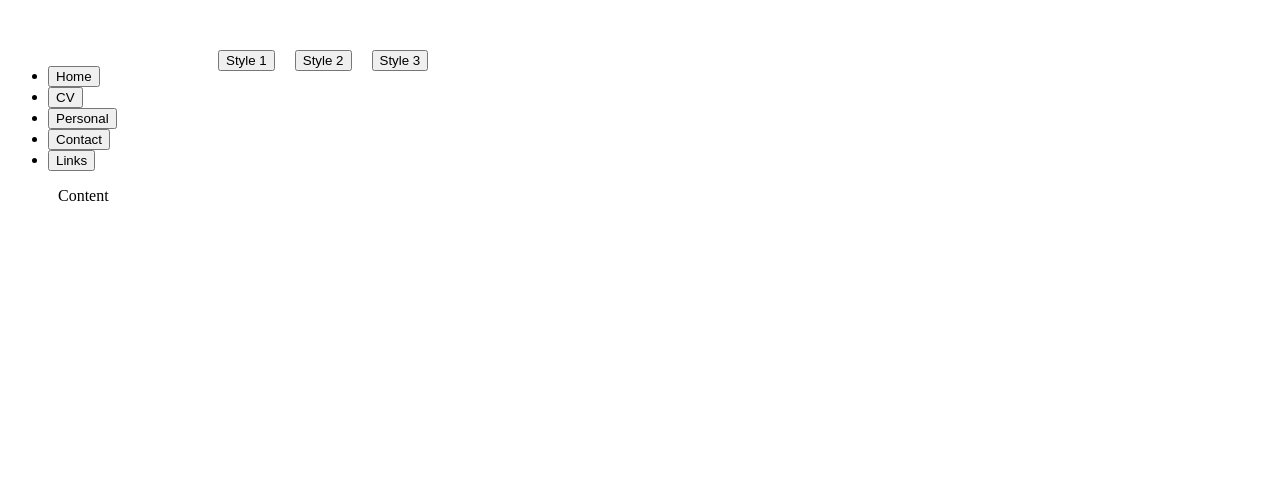
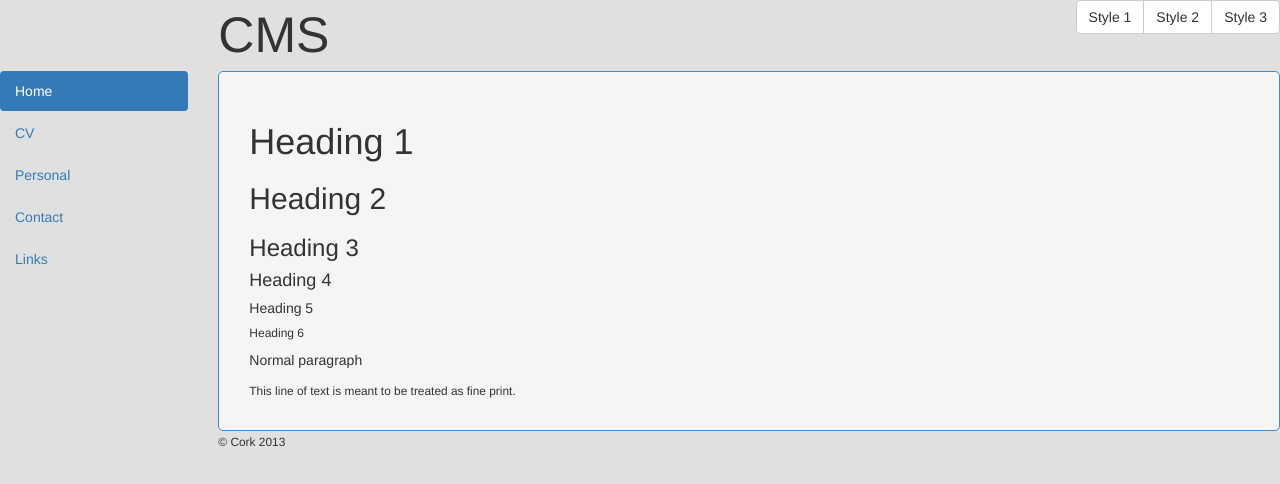
Before and after one commit to andraz/CMS, a plain HTML site: page index.html in a window 1280 px wide. Drawn offline with nearby package versions, Linux system fonts and the light colour scheme.

Commit message:
Change indexBoot.html and delete unused files

```diff
--- a/css/layout.css
+++ /dev/null
@@ -1,25 +0,0 @@
-#content-menu{
-    float:left;
-    clear:both;
-    width: 200px;
-    min-width: 200px;
-}
-#central-div{
-    margin: 50px;
-    min-width: 700px;
-}
-
-#style-menu ul{
-    margin:0;
-    padding:0;
-}
-
-#style-menu ul li{
-    display:block;
-    float:left;
-    padding:0 10px;
-}
-
-#content{
-    clear: both;
-}
--- a/index.html
+++ b/index.html
@@ -2,31 +2,58 @@
 <html>
 <head>
     <title>CMS</title>
-    <link rel="stylesheet" type="text/css" href="css/layout.css">
+
+    <link href="css/bootstrap.min.css" rel="stylesheet">
+    <link rel="stylesheet" type="text/css" href="css/style1.css" class="style-css">
+    <link rel="stylesheet" type="text/css" href="css/style2.css" class="style-css" disabled="true">
+
 </head>
 <body>
-    <div id="content-menu">
-        <ul>
-            <li><input type="button" onclick="showMessage('home clicked');" value="Home"/></li>
-            <li><input type="button" onclick="showMessage('CV clicked');" value="CV"/></li>
-            <li><input type="button" onclick="showMessage('personal');" value="Personal"/></li>
-            <li><input type="button" onclick="showMessage('contact');" value="Contact"/></li>
-            <li><input type="button" onclick="showMessage('Links');" value="Links"/></li>
-        </ul>
-    </div>
-    <div id="central-div">
-        <div id="style-menu">
-            <ul>
-                <li><input type="button" onclick="showMessage('style1');" value="Style 1"/></li>
-                <li><input type="button" onclick="showMessage('style2');" value="Style 2"/></li>
-                <li><input type="button" onclick="showMessage('style3');" value="Style 3"/></li>
-
-            </ul>
-        </div>
-        <div id="content">
-            Content
+<div class="row top-line">
+    <div class="col-md-3 col-md-offset-2">
+        <div class="title">
+            CMS
         </div>
     </div>
-    <script src="javascript/script.js" ></script>
+    <div class="col-md-3 col-md-offset-4">
+        <div class="btn-group pull-right">
+            <button id="style1" type="button" onload="this.click();" class="btn btn-default" onclick="setStyle(0)">Style 1</button>
+            <button type="button" class="btn btn-default" onclick="setStyle(1)">Style 2</button>
+            <button type="button" class="btn btn-default">Style 3</button>
+        </div>
+    </div>
+</div>
+<div class="row">
+    <div class="col-md-2">
+        <ul class="nav nav-pills nav-stacked" id="menuList">
+            <li class="active"><a href="#" onclick="menuClick(this)">Home</a></li>
+            <li><a href="#" onclick="menuClick(this)">CV</a></li>
+            <li><a href="#" onclick="menuClick(this)">Personal</a></li>
+            <li><a href="#" onclick="menuClick(this)">Contact</a></li>
+            <li><a href="#" onclick="menuClick(this)">Links</a></li>
+        </ul>
+
+    </div>
+    <div class="col-md-10">
+        <div class="content-my">
+            <h1>Heading 1</h1>
+            <h2>Heading 2</h2>
+            <h3>Heading 3</h3>
+            <h4>Heading 4</h4>
+            <h5>Heading 5</h5>
+            <h6>Heading 6</h6>
+            <p>Normal paragraph</p>
+            <small>This line of text is meant to be treated as fine print.</small>
+        </div>
+    </div>
+</div>
+<div class="row">
+    <div class="col-md-10 col-md-offset-2">
+        <small class="copyright">&copy; Cork 2013</small>
+    </div>
+</div>
+<script src="javascript/script.js" >
+    document.getElementById("style1").click();
+</script>
 </body>
 </html>
```
Also changed, not shown: indexBoot.html (deleted, +0 -59 lines).
